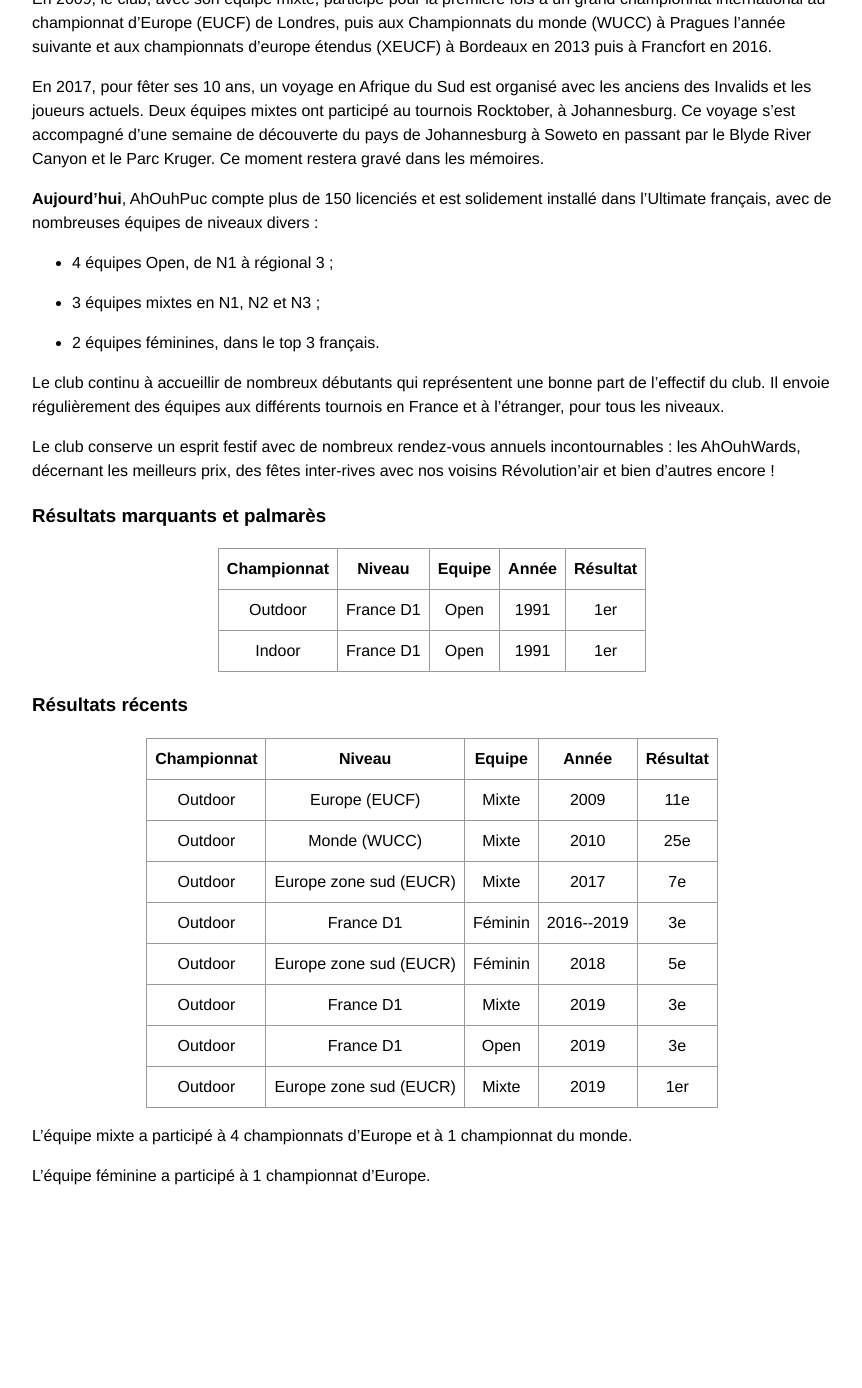
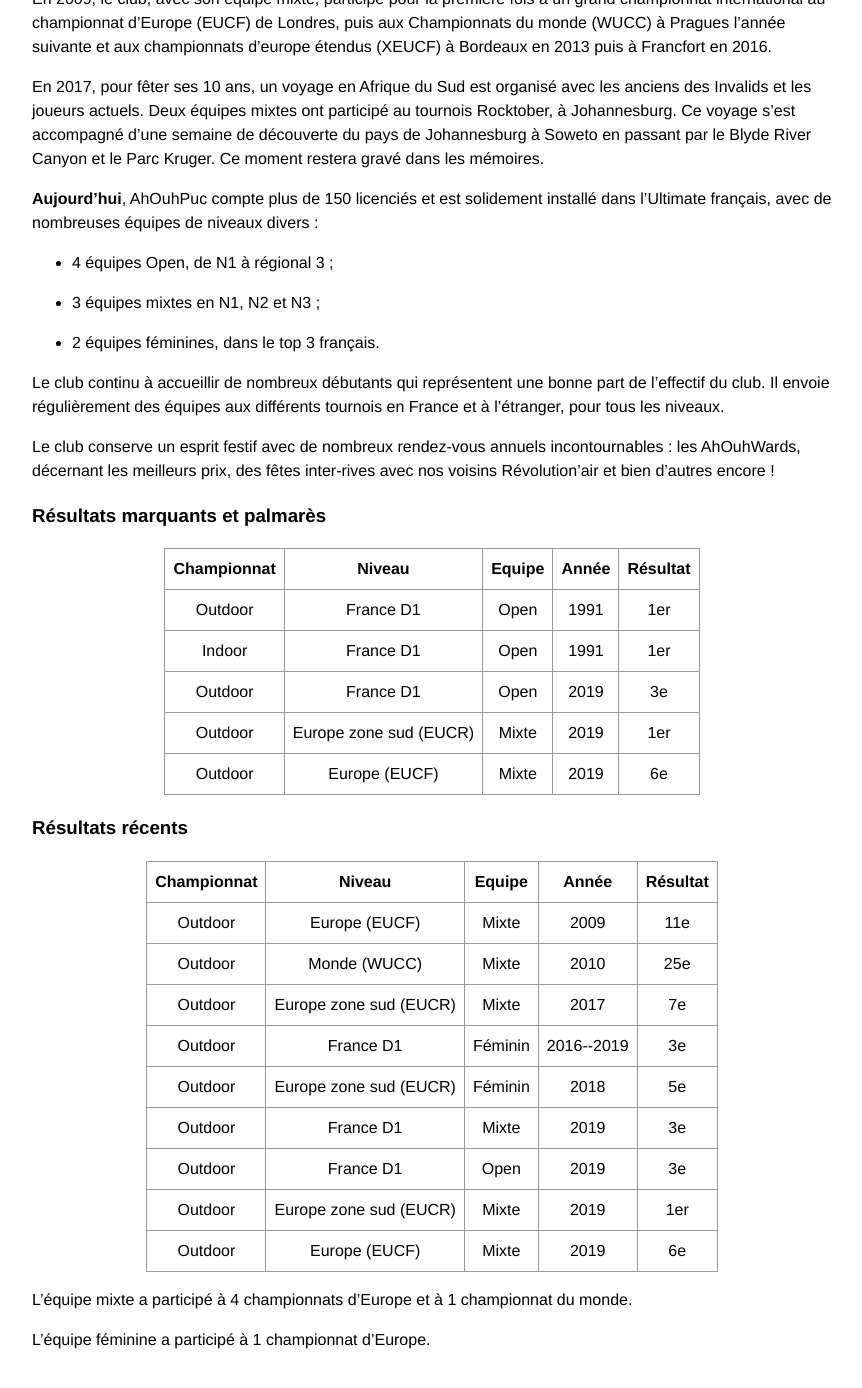
Before and after one commit to ahouhpuc/ahouhpuc.github.io, a Jekyll site: the page built from a-propos.markdown, in a window 1280 px wide and 1400 px high, scrolled down 2077 px. Shown: the top 1388 px of the window, without its empty margins (208-1070 px from the left). Built offline with Jekyll 4.4.1, drawn with Linux system fonts in a browser that asks for light colours; before the commit the page ends 3313 px from its top, so only the background shows below that.

Commit message:
maj palmares

```diff
--- a/a-propos.markdown
+++ b/a-propos.markdown
@@ -109,6 +109,9 @@ inter-rives avec nos voisins Révolution'air et bien d'autres encore !
 <tr><td>Championnat</td><td>Niveau</td><td>Equipe</td><td>Année</td><td>Résultat</td></tr>
 <tr><td>Outdoor</td><td>France D1</td><td>Open</td><td>1991</td><td>1er</td></tr>
 <tr><td>Indoor</td><td>France D1</td><td>Open</td><td>1991</td><td>1er</td></tr>
+<tr><td>Outdoor</td><td>France D1</td><td>Open</td><td>2019</td><td>3e</td></tr>
+<tr><td>Outdoor</td><td>Europe zone sud (EUCR)</td><td>Mixte</td><td>2019</td><td>1er</td></tr>
+<tr><td>Outdoor</td><td>Europe (EUCF)</td><td>Mixte</td><td>2019</td><td>6e</td></tr>
 </table>
 
 ### Résultats récents
@@ -122,6 +125,7 @@ inter-rives avec nos voisins Révolution'air et bien d'autres encore !
 <tr><td>Outdoor</td><td>France D1</td><td>Mixte</td><td>2019</td><td>3e</td></tr>
 <tr><td>Outdoor</td><td>France D1</td><td>Open</td><td>2019</td><td>3e</td></tr>
 <tr><td>Outdoor</td><td>Europe zone sud (EUCR)</td><td>Mixte</td><td>2019</td><td>1er</td></tr>
+<tr><td>Outdoor</td><td>Europe (EUCF)</td><td>Mixte</td><td>2019</td><td>6e</td></tr>
 </table>
 
 L’équipe mixte a participé à 4 championnats d’Europe et à 1 championnat du monde.
```
